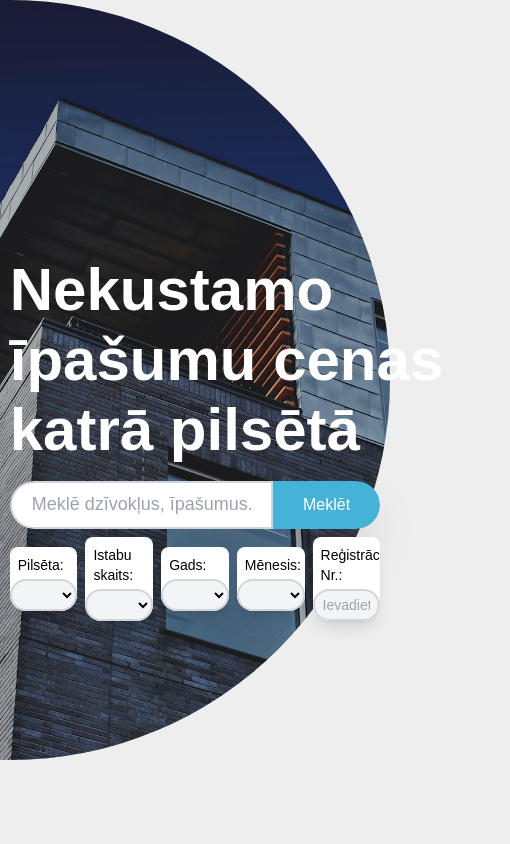
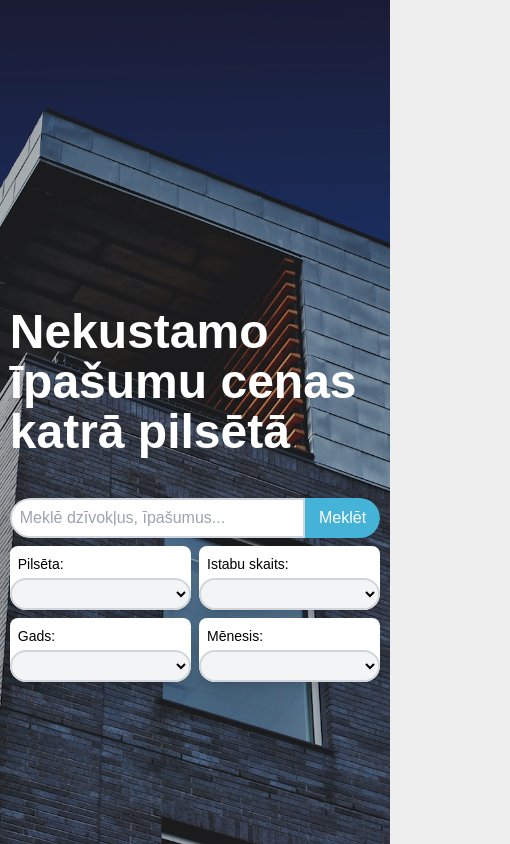
Before and after one commit to RobzLegz/housing-archive, a Next.js app: page / in a window 390 px wide. Shown: the whole page, 510 px wide, since content can reach past the window. Built offline with nearby package versions, Linux system fonts and the light colour scheme.

Commit message:
responsive

```diff
--- a/src/components/home/Landing.tsx
+++ b/src/components/home/Landing.tsx
@@ -85,39 +85,39 @@ const Landing = () => {
 
   return (
     <form className="w-full flex flex-col items-start justify-start relative">
-      <div className="w-full h-[90vh] absolute" ref={landingRef}>
+      <div className="w-full h-screen md:h-[90vh] absolute" ref={landingRef}>
         <Image
           src="/images/splash-house.jpg"
           alt="Splash house background"
-          className="rounded-r-full object-cover"
+          className="md:rounded-r-full object-cover"
           draggable={false}
           priority
           fill
         />
 
-        <div className="w-full h-full absolute top-0 left-0 flex items-center justify-center flex-col rounded-r-full bg-transparent-300 ">
-          <div className="flex flex-col items-start justify-start w-[95%] max-w-[1000px] relative">
-            <h1 className="text-left text-white mb-10 w-[500px]">
+        <div className="w-full h-full absolute top-0 left-0 flex items-center justify-center flex-col md:rounded-r-full bg-transparent-300 ">
+          <div className="w-[95%] max-w-[1000px] -mt-10 md:mt-0">
+            <h1 className="text-left text-white mb-10 w-full max-w-[350px] md:max-w-[500px]">
               Nekustamo īpašumu cenas katrā pilsētā
             </h1>
           </div>
         </div>
       </div>
 
-      <div className="h-[56vh]"></div>
+      <div className="h-[58vh] md:h-[56vh]"></div>
 
       <div
         className={`w-full sticky top-0 flex flex-col items-center justify-center z-50 py-2 transition-colors duration-300  ${
           showBg ? "bg-white border-b-2" : ""
         }`}
       >
-        <div className="flex w-[95%] max-w-[1000px] rounded-full items-center justify-center shadow-2xl overflow-hidden h-12">
+        <div className="flex w-[95%] max-w-[1000px] rounded-full items-center justify-center shadow-2xl overflow-hidden h-10 md:h-12">
           <input
             type="text"
             name="search"
             id="search"
             placeholder="Meklē dzīvokļus, īpašumus..."
-            className="w-full h-full rounded-l-full outline-none px-5 text-lg border-2 border-gray-300"
+            className="w-full h-full rounded-l-full outline-none px-2 md:px-5 md:text-lg border-2 border-gray-300"
             value={searchQ}
             onChange={(e) => setSearchQ(e.target.value)}
           />
@@ -129,13 +129,13 @@ const Landing = () => {
               (!searchQ && !city && !month && !year && !rooms && !regNr) ||
               loading
             }
-            className="w-40 h-full rounded-r-full bg-[#45b2d7] hover:bg-[#0998c8] disabled:hover:bg-[#45b2d7] text-white flex items-center justify-center"
+            className="w-24 md:w-40 h-full rounded-r-full bg-[#45b2d7] hover:bg-[#0998c8] disabled:hover:bg-[#45b2d7] text-white flex items-center justify-center"
           >
             {loading ? <Loading /> : <p>Meklēt</p>}
           </button>
         </div>
 
-        <div className="flex items-center justify-start mt-2 w-[95%] max-w-[1000px] gap-2">
+        <div className="grid items-center grid-cols-2 md:grid-cols-4 mt-2 w-[95%] max-w-[1000px] gap-2">
           <div className="flex flex-col bg-white pt-2 rounded-t-lg rounded-b-2xl overflow-hidden flex-1 shadow-lg">
             <label htmlFor="city" className="text-sm mb-1 ml-2">
               Pilsēta:
@@ -224,7 +224,7 @@ const Landing = () => {
             </select>
           </div>
 
-          <div className="flex flex-col bg-white pt-2 rounded-t-lg rounded-b-2xl overflow-hidden flex-1 shadow-lg">
+          {/* <div className="flex flex-col bg-white pt-2 rounded-t-lg rounded-b-2xl overflow-hidden flex-1 shadow-lg">
             <label htmlFor="reg_nr" className="text-sm mb-1 mx-2">
               Reģistrācijas Nr.:
             </label>
@@ -238,7 +238,7 @@ const Landing = () => {
               placeholder="Ievadiet Reg. Nr."
               className="h-8 rounded-full bg-gray-100 px-2 border-2 border-gray-300 text-sm outline-none"
             />
-          </div>
+          </div> */}
         </div>
       </div>
 
--- a/src/components/home/SearchResult.tsx
+++ b/src/components/home/SearchResult.tsx
@@ -69,13 +69,11 @@ const EstateComponent: React.FC<EstateComponentProps> = ({ data }) => {
           <strong className="">Cena:</strong>
 
           <div className="flex">
-            <strong className="text-[#45b2d7] text-lg">
-              {data.summa}
-            </strong>
+            <strong className="text-[#45b2d7] md:text-lg">{data.summa}</strong>
 
             <p className="mx-1">|</p>
 
-            <p>({data["1m2"]} / m2)</p>
+            <p className="text-sm">({data["1m2"]} / m2)</p>
           </div>
         </div>
 
--- a/src/styles/globals.css
+++ b/src/styles/globals.css
@@ -7,12 +7,12 @@
     @apply p-0 m-0 box-border font-hind_vadodara;
   }
 
-  body{
+  body {
     @apply bg-[#eee];
   }
 
   h1 {
-    @apply text-6xl font-semibold leading-[70px];
+    @apply text-5xl md:text-6xl font-semibold leading-[50px] md:leading-[70px];
   }
 
   h2 {
@@ -20,10 +20,10 @@
   }
 
   h3 {
-    @apply text-lg font-semibold ;
+    @apply text-lg font-semibold;
   }
 
-  button{
+  button {
     @apply transition-all duration-300;
   }
 
```
